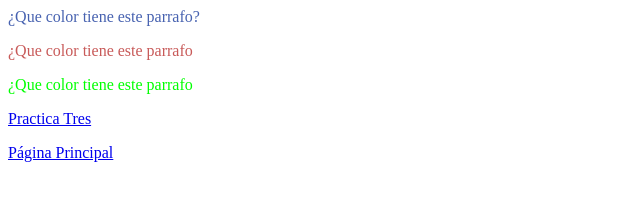
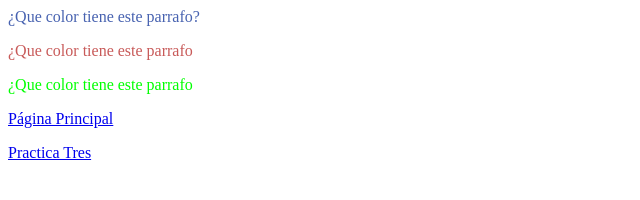
Before and after one commit to AaronZelaya/ejercicio-1-programacion-IV, a plain HTML site: page practica dos.html in a window 1280 px wide. Shown: the full height of the page, 0-640 px from the left. Drawn offline with Linux system fonts and the light colour scheme.

Commit message:
Add files via upload

```diff
--- a/practica dos.html
+++ b/practica dos.html
@@ -14,8 +14,10 @@
 <p id="segundo">¿Que color tiene este parrafo </p>
 
 <p id="tercero">¿Que color tiene este parrafo</p>
-<a href="practica tres.html">Practica Tres</a>
 
 <p><a href="index.html">Página Principal</a></p>
+
+<p><a href="practica Tres.html">Practica Tres</a></p>
+
  </body>
 </html
```
Also changed, not shown: index.html (+6 -0 lines), practica tres.html (+3 -0 lines).
